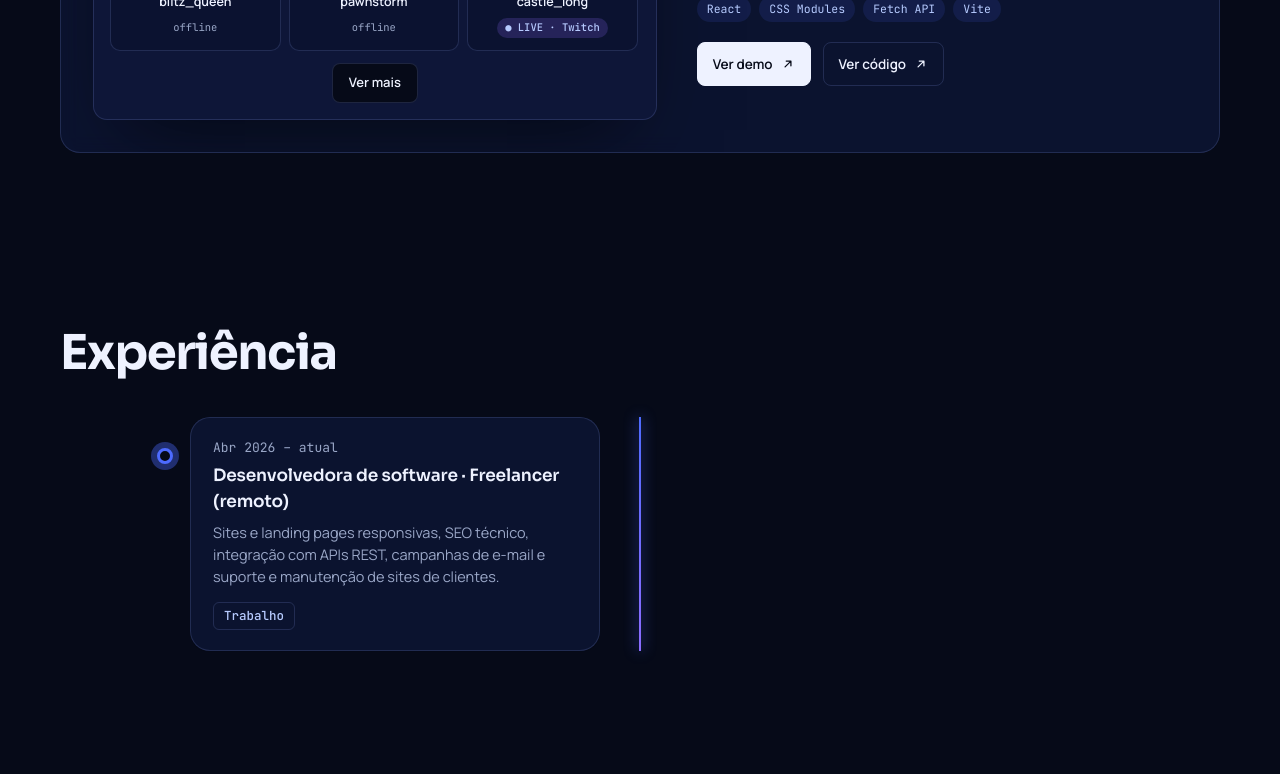
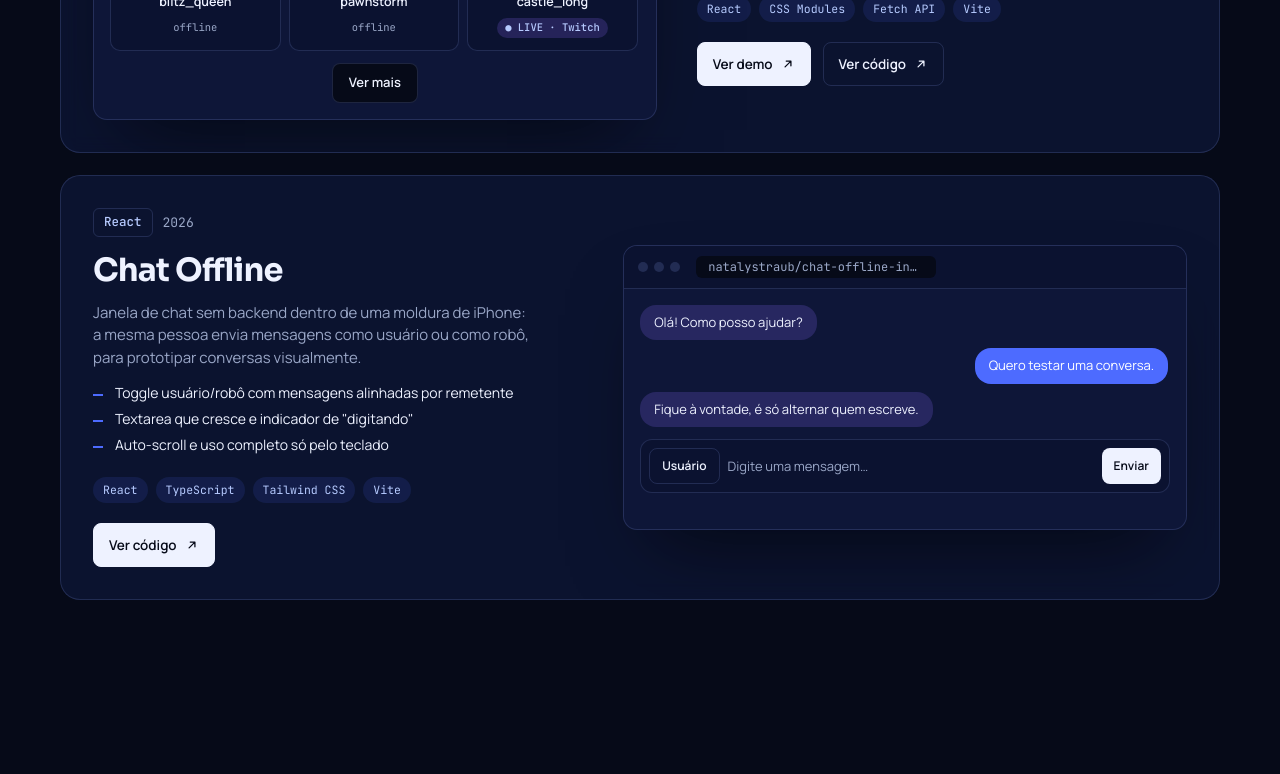
Before and after one commit to natalystraub/portfolio, a React app: page / in a window 1280 px wide. Shown: the part 1684-2458 px from the top of the page. Built offline with nearby package versions, Linux system fonts and the light colour scheme; the HTML template or start-up script is replaced by a standard one.

Commit message:
feat: add project chat-offline-interface

```diff
--- /dev/null
+++ b/src/components/Projects/ChatMockup.tsx
@@ -0,0 +1,70 @@
+import { useState } from 'react';
+import type { FormEvent } from 'react';
+import { useLanguage } from '../../hooks/useLanguage';
+import type { MockMessage } from '../../types/project';
+import { INITIAL_MESSAGES } from './mockups-content';
+
+export function ChatMockup() {
+  const { lang } = useLanguage();
+  const [messages, setMessages] = useState<MockMessage[]>(INITIAL_MESSAGES);
+  const [sender, setSender] = useState<MockMessage['sender']>('user');
+  const [text, setText] = useState('');
+  const isPt = lang === 'pt';
+  const isBot = sender === 'bot';
+
+  function handleSubmit(event: FormEvent) {
+    event.preventDefault();
+    const value = text.trim();
+    if (!value) return;
+
+    setMessages((current) => [...current, { id: Date.now(), sender, textPt: value, textEn: value }]);
+    setText('');
+  }
+
+  return (
+    <div className="grid gap-3">
+      <ul className="m-0 flex max-h-[220px] list-none flex-col gap-2 overflow-y-auto p-0 pr-0.5">
+        {messages.map((message) => (
+          <li key={message.id} className={`flex ${message.sender === 'bot' ? 'justify-start' : 'justify-end'}`}>
+            <span
+              className={`max-w-[80%] break-words rounded-2xl px-3.5 py-2 text-[13px] ${
+                message.sender === 'bot' ? 'bg-(--violet)/20 text-(--ink)' : 'bg-(--blue) text-white'
+              }`}
+            >
+              {isPt ? message.textPt : message.textEn}
+            </span>
+          </li>
+        ))}
+      </ul>
+
+      <form
+        onSubmit={handleSubmit}
+        className={`flex items-center gap-2 rounded-xl border bg-(--bg-2) p-2 ${
+          isBot ? 'border-(--violet)' : 'border-(--line)'
+        }`}
+      >
+        <button
+          type="button"
+          onClick={() => setSender(isBot ? 'user' : 'bot')}
+          aria-pressed={isBot}
+          className="h-9 shrink-0 rounded-lg border border-(--line) px-3 text-[12px] font-semibold text-(--ink) transition-colors hover:border-(--blue)"
+        >
+          {isBot ? (isPt ? 'Robô' : 'Bot') : isPt ? 'Usuário' : 'User'}
+        </button>
+        <input
+          value={text}
+          onChange={(event) => setText(event.target.value)}
+          aria-label={isPt ? 'Mensagem' : 'Message'}
+          placeholder={isPt ? 'Digite uma mensagem…' : 'Type a message…'}
+          className="h-9 min-w-0 flex-1 bg-transparent text-[13px] text-(--ink) outline-none placeholder:text-(--muted)"
+        />
+        <button
+          type="submit"
+          className="h-9 shrink-0 rounded-lg bg-(--ink) px-3 text-[12px] font-semibold text-(--bg)"
+        >
+          {isPt ? 'Enviar' : 'Send'}
+        </button>
+      </form>
+    </div>
+  );
+}
--- a/src/components/Projects/ProjectCard.tsx
+++ b/src/components/Projects/ProjectCard.tsx
@@ -3,6 +3,7 @@ import { useSpotlight } from '../../hooks/useSpotlight';
 import type { ComponentType } from 'react';
 import type { Project, ProjectMockup } from '../../types/project';
 import { BrowserWindow } from '../../ui/BrowserWindow';
+import { ChatMockup } from './ChatMockup';
 import { StreamFilterMockup } from './StreamFilterMockup';
 import { TaskManagerMockup } from './TaskManagerMockup';
 
@@ -13,6 +14,7 @@ type ProjectCardProps = {
 const MOCKUPS: Record<ProjectMockup, ComponentType> = {
   tasks: TaskManagerMockup,
   stream: StreamFilterMockup,
+  chat: ChatMockup,
 };
 
 function isExternal(href: string) {
--- a/src/components/Projects/mockups-content.ts
+++ b/src/components/Projects/mockups-content.ts
@@ -1,4 +1,4 @@
-import type { MockStreamer, MockTask } from '../../types/project';
+import type { MockMessage, MockStreamer, MockTask } from '../../types/project';
 
 export const INITIAL_TASKS: MockTask[] = [
   {
@@ -43,3 +43,9 @@ export const STREAMERS: MockStreamer[] = [
 ];
 
 export const STREAMERS_PAGE_SIZE = 6;
+
+export const INITIAL_MESSAGES: MockMessage[] = [
+  { id: 1, sender: 'bot', textPt: 'Olá! Como posso ajudar?', textEn: 'Hi! How can I help?' },
+  { id: 2, sender: 'user', textPt: 'Quero testar uma conversa.', textEn: 'I want to try out a conversation.' },
+  { id: 3, sender: 'bot', textPt: 'Fique à vontade, é só alternar quem escreve.', textEn: 'Go ahead, just switch who is typing.' },
+];
--- a/src/components/Projects/projects-content.ts
+++ b/src/components/Projects/projects-content.ts
@@ -62,4 +62,33 @@ export const PROJECTS: Project[] = [
     url: 'natalystraub/chess-stream-filter',
     reversed: true,
   },
+  {
+    id: 'chat-offline',
+    tagPt: 'React',
+    tagEn: 'React',
+    yearPt: '2026',
+    yearEn: '2026',
+    titlePt: 'Chat Offline',
+    titleEn: 'Offline Chat',
+    descriptionPt:
+      'Janela de chat sem backend dentro de uma moldura de iPhone: a mesma pessoa envia mensagens como usuário ou como robô, para prototipar conversas visualmente.',
+    descriptionEn:
+      'A backend-free chat window inside an iPhone frame: the same person sends messages as a user or as a bot, to prototype conversations visually.',
+    highlightsPt: [
+      'Toggle usuário/robô com mensagens alinhadas por remetente',
+      'Textarea que cresce e indicador de "digitando"',
+      'Auto-scroll e uso completo só pelo teclado',
+    ],
+    highlightsEn: [
+      'User/bot toggle with messages aligned by sender',
+      'Auto-growing textarea and a "typing" indicator',
+      'Auto-scroll and fully keyboard-friendly',
+    ],
+    stack: ['React', 'TypeScript', 'Tailwind CSS', 'Vite'],
+    links: [
+      { labelPt: 'Ver código', labelEn: 'Source code', href: 'https://github.com/natalystraub/chat-offline-interface' },
+    ],
+    mockup: 'chat',
+    url: 'natalystraub/chat-offline-interface',
+  },
 ];
--- a/src/types/project.ts
+++ b/src/types/project.ts
@@ -1,4 +1,4 @@
-export type ProjectMockup = 'tasks' | 'stream';
+export type ProjectMockup = 'tasks' | 'stream' | 'chat';
 
 export type ProjectLink = {
   labelPt: string;
@@ -38,3 +38,10 @@ export type MockStreamer = {
   username: string;
   isLive: boolean;
 };
+
+export type MockMessage = {
+  id: number;
+  sender: 'user' | 'bot';
+  textPt: string;
+  textEn: string;
+};
```
